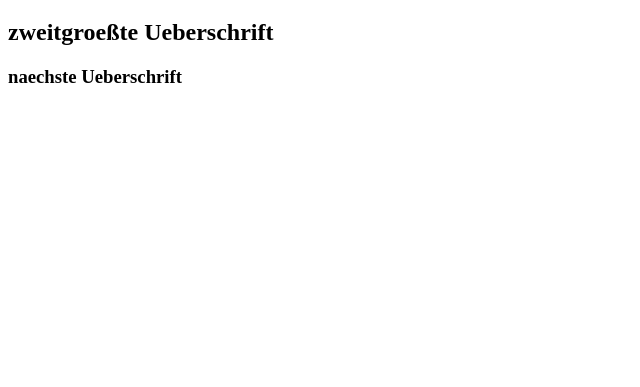
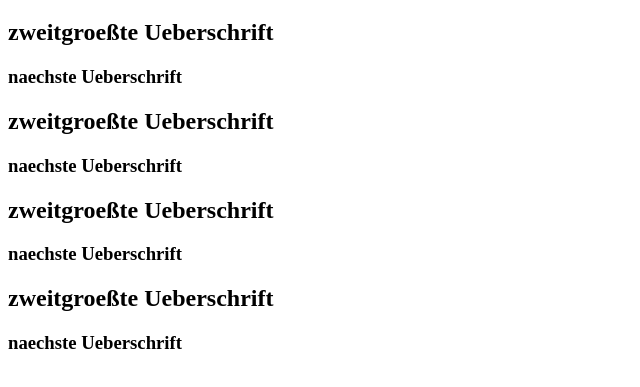
Before and after one commit to xellmann/SN_WD21_lektion-1-html-basics, a plain HTML site: page index.html in a window 1280 px wide. Shown: the part 61-448 px from the top of the page, without its empty margins (0-640 px from the left). Drawn offline with Linux system fonts and the light colour scheme.

Commit message:
more headings h2 h3 added

```diff
--- a/index.html
+++ b/index.html
@@ -7,6 +7,12 @@
         <h1>Hello world</h1>
         <h2>zweitgroeßte Ueberschrift</h2>
         <h3>naechste Ueberschrift</h3>
+        <h2>zweitgroeßte Ueberschrift</h2>
+        <h3>naechste Ueberschrift</h3>
+        <h2>zweitgroeßte Ueberschrift</h2>
+        <h3>naechste Ueberschrift</h3>
+        <h2>zweitgroeßte Ueberschrift</h2>
+        <h3>naechste Ueberschrift</h3>
         <!-- Bis Donnerstag -> weitere HTML Tags probieren, Link, Bild, Tabelle, etc. direkt im index.html -->
     </body>
 </html>
```
